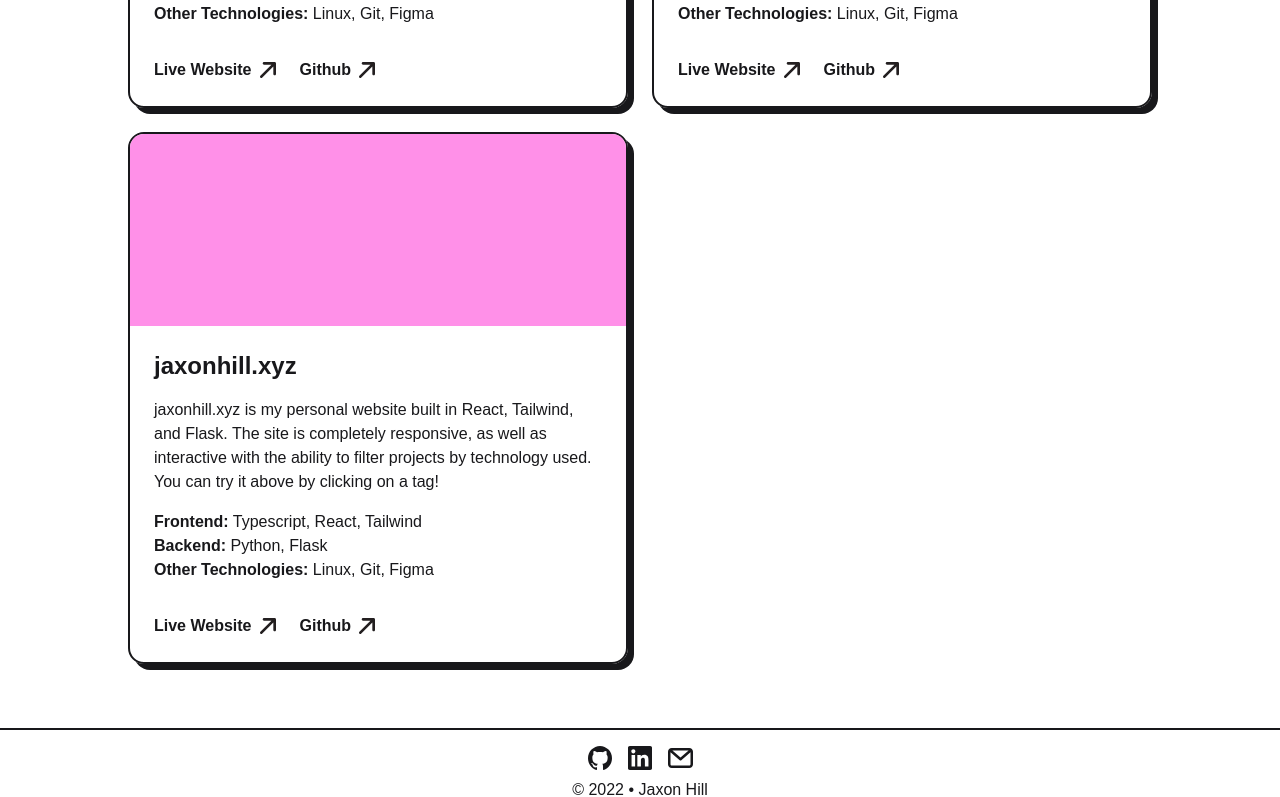
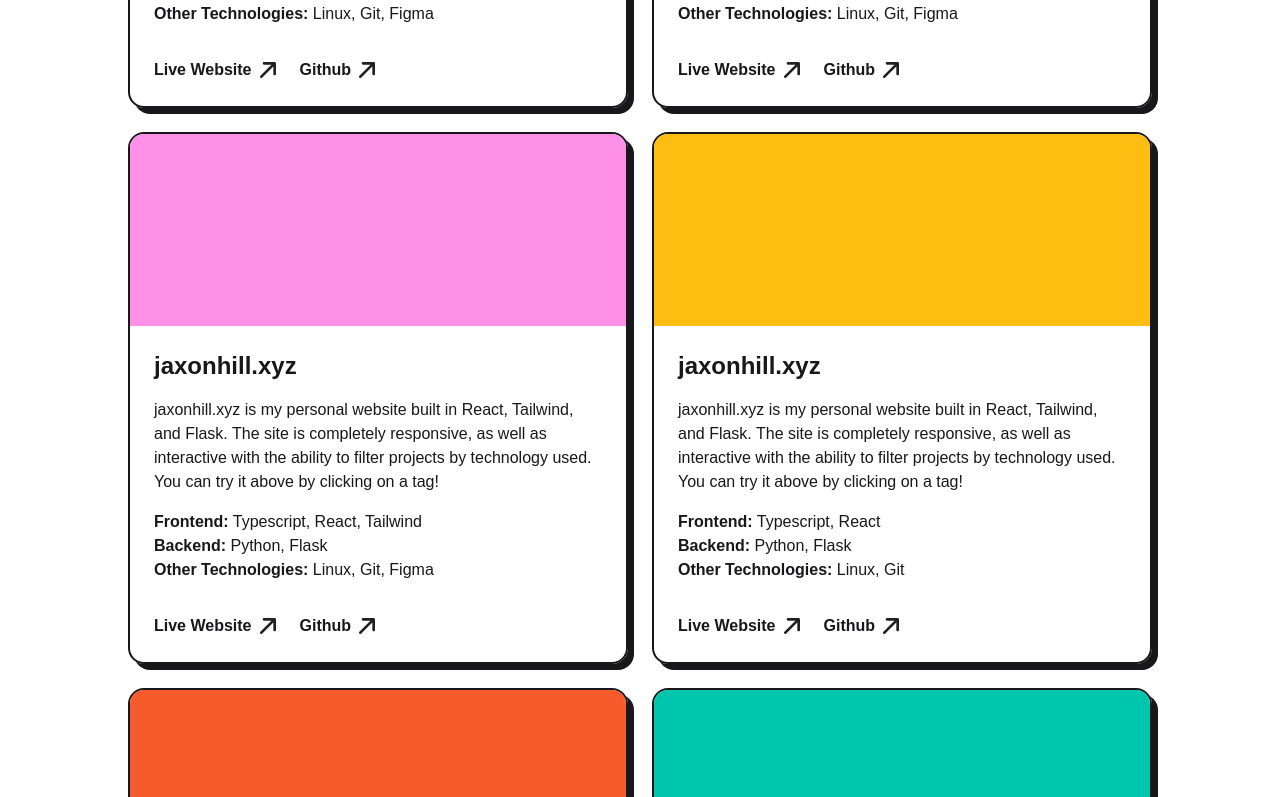
Before and after one commit to jaxonhill/personal-website, a React (Create React App) app in the folder website/: page / in a window 1280 px wide. Shown: the part 1604-2401 px from the top of the page. Built offline with nearby package versions, Linux system fonts and the light colour scheme; the HTML template or start-up script is replaced by a standard one.

Commit message:
Refactor filtering and add fading animations

```diff
--- a/website/package.json
+++ b/website/package.json
@@ -6,6 +6,7 @@
     "@testing-library/jest-dom": "^5.16.5",
     "@testing-library/react": "^13.4.0",
     "@testing-library/user-event": "^13.5.0",
+    "framer-motion": "^7.6.17",
     "react": "^18.2.0",
     "react-dom": "^18.2.0",
     "react-scripts": "5.0.1",
--- a/website/src/App.js
+++ b/website/src/App.js
@@ -4,10 +4,16 @@ import HeadingSection from "./components/HeadingSection";
 import ProjectSection from "./components/ProjectSection";
 import SkillsSection from "./components/SkillsSection";
 import Footer from "./components/Footer";
+import { motion } from "framer-motion"
 
 function App() {
   return (
-    <div className="font-montserrat text-zinc-900 font-medium box-border">
+    <motion.div
+      initial={{ opacity: 0 }}
+      animate={{ opacity: 1 }}
+      transition={{ duration: 1 }}
+      className="font-montserrat text-zinc-900 font-medium box-border"
+    >
       <Navbar />
       <div className="px-4 md:px-16 lg:px-32 2xl:px-48">
         <HeadingSection />
@@ -15,7 +21,7 @@ function App() {
         <ProjectSection />
       </div>
       <Footer />
-    </div>
+    </motion.div>
   );
 }
 
--- a/website/src/components/Navbar.js
+++ b/website/src/components/Navbar.js
@@ -1,24 +1,8 @@
 import React, { useState, useEffect } from 'react'
 
 const Navbar = () => {
-    // const [windowSize, setWindowSize] = useState(0);
-
-    // useEffect(() => {
-
-    //     const changeSize = () => {
-    //         setWindowSize(window.innerWidth);
-    //     }
-
-    //     // On initial render, add an event listener for the window size
-    //     window.addEventListener('resize', changeSize);
-
-    //     // Clean up function to remove this
-    //     return () => window.removeEventListener('resize', changeSize);
-
-    // }, [])
-
     return (
-        <nav className="flex items-center justify-between mb-16 border-b-2 border-b-zinc-900 pl-4 md:px-16 lg:px-32 2xl:px-48">
+        <nav className="sticky bg-white top-0 flex items-center justify-between mb-16 border-b-2 border-b-zinc-900 pl-4 md:px-16 lg:px-32 2xl:px-48">
             <p className="text-3xl py-2 md:pl-0 lg:py-4">
                 <span className="font-extrabold">JAXONHILL</span>
                 .xyz
@@ -27,23 +11,16 @@ const Navbar = () => {
             <div className="self-stretch flex">
                 <ul className="flex list-none">
                     <li>
-                        <a href="">
+                        <a id="skills" href="">
                             <button className="h-full px-4 lg:px-8 border-l-2 border-zinc-900">Skills</button>
                         </a>
                     </li>
-                    <li className="">
-                        <a className="" href="">
+                    <li>
+                        <a id="projects" href="">
                             <button className="h-full px-4 text-white lg:px-8 bg-zinc-900 ">Projects</button>
                         </a>
                     </li>
                 </ul>
-                {/* <button className="bg-zinc-900 self-stretch flex items-center pl-4 pr-3">
-                    <svg width="33" height="28" viewBox="0 0 42 36" fill="none" xmlns="http://www.w3.org/2000/svg">
-                        <path d="M0.428467 2.57143C0.428467 1.15128 1.57975 0 2.9999 0H38.9999C40.4201 0 41.5713 1.15128 41.5713 2.57143C41.5713 3.99158 40.4201 5.14286 38.9999 5.14286H2.9999C1.57975 5.14286 0.428467 3.99158 0.428467 2.57143Z" fill="#FFFFFF" />
-                        <path d="M0.428467 33.4284C0.428467 32.0082 1.57975 30.8569 2.9999 30.8569H38.9999C40.4201 30.8569 41.5713 32.0082 41.5713 33.4284C41.5713 34.8486 40.4201 35.9998 38.9999 35.9998H2.9999C1.57975 35.9998 0.428467 34.8486 0.428467 33.4284Z" fill="#FFFFFF" />
-                        <path d="M18.4286 15.4287C17.0084 15.4287 15.8572 16.5799 15.8572 18.0001C15.8572 19.4203 17.0084 20.5716 18.4286 20.5716H39C40.4202 20.5716 41.5715 19.4203 41.5715 18.0001C41.5715 16.5799 40.4202 15.4287 39 15.4287H18.4286Z" fill="#FFFFFF" />
-                    </svg>
-                </button> */}
             </div>
         </nav>
     )
--- a/website/src/components/ProjectCard.js
+++ b/website/src/components/ProjectCard.js
@@ -1,8 +1,17 @@
 import React from 'react'
+import { motion, AnimatePresence } from "framer-motion"
 
 const ProjectCard = ({ project }) => {
     return (
-        <div className="flex flex-col border-2 rounded-2xl shadow-neubrutalism-large border-zinc-900 overflow-hidden">
+
+        <motion.div key={project.id}
+            layout
+            initial={{ opacity: 0 }}
+            animate={{ opacity: 1 }}
+            exit={{ opacity: 0 }}
+            transition={{ duration: 0.5 }}
+            className="flex flex-col border-2 rounded-2xl shadow-neubrutalism-large border-zinc-900 overflow-hidden"
+        >
             <div className={`w-full ${project.image} h-48`}></div>
             <div className="p-6">
                 <p className="mb-4 font-extrabold text-2xl">{project.name}</p>
@@ -29,7 +38,7 @@ const ProjectCard = ({ project }) => {
                     </a>
                 </div>
             </div>
-        </div>
+        </motion.div>
     )
 }
 
--- a/website/src/components/ProjectSection.js
+++ b/website/src/components/ProjectSection.js
@@ -1,6 +1,7 @@
-import React, { useState } from 'react'
+import React, { useState, useEffect } from 'react'
 import ProjectTags from "./ProjectTags"
 import ProjectCard from "./ProjectCard"
+import { motion, AnimatePresence, AnimateSharedLayout } from "framer-motion";
 
 const projects = [
     {
@@ -45,6 +46,48 @@ const projects = [
         "liveSiteLink": "#",
         "githubLink": "#",
     },
+    {
+        "id": 4,
+        "name": "jaxonhill.xyz",
+        "info": "jaxonhill.xyz is my personal website built in React, Tailwind, \
+                 and Flask. The site is completely responsive, as well as interactive with \
+                 the ability to filter projects by technology used. You can try it above by \
+                 clicking on a tag!",
+        "image": "bg-gold",
+        "frontendTech": ["Typescript", "React"],
+        "backendTech": ["Python", "Flask"],
+        "otherTech": ["Linux", "Git"],
+        "liveSiteLink": "#",
+        "githubLink": "#",
+    },
+    {
+        "id": 5,
+        "name": "jaxonhill.xyz",
+        "info": "jaxonhill.xyz is my personal website built in React, Tailwind, \
+                 and Flask. The site is completely responsive, as well as interactive with \
+                 the ability to filter projects by technology used. You can try it above by \
+                 clicking on a tag!",
+        "image": "bg-bright-orange",
+        "frontendTech": ["None"],
+        "backendTech": ["Python"],
+        "otherTech": ["Git"],
+        "liveSiteLink": "#",
+        "githubLink": "#",
+    },
+    {
+        "id": 6,
+        "name": "jaxonhill.xyz",
+        "info": "jaxonhill.xyz is my personal website built in React, Tailwind, \
+                 and Flask. The site is completely responsive, as well as interactive with \
+                 the ability to filter projects by technology used. You can try it above by \
+                 clicking on a tag!",
+        "image": "bg-cyan",
+        "frontendTech": ["Tailwind"],
+        "backendTech": ["Python"],
+        "otherTech": ["Figma"],
+        "liveSiteLink": "#",
+        "githubLink": "#",
+    },
 ]
 
 const tags = [
@@ -61,6 +104,7 @@ const tags = [
 
 const ProjectSection = () => {
     const [selectedTags, setSelectedTags] = useState([]);
+    const [filteredProjects, setFilteredProjects] = useState([]);
 
     const handleSelect = (tagName) => {
         // First check if the selected tag is All, because then you remove all others
@@ -78,14 +122,9 @@ const ProjectSection = () => {
         }
     }
 
-    console.log(selectedTags);
-
-    return (
-        <section className="mb-16">
-            <h1 className="font-extrabold text-4xl mb-3">Projects</h1>
-            <ProjectTags tags={tags} handleSelect={handleSelect} selectedTags={selectedTags} />
-            <div className="grid gap-6 grid-cols-project-cols">
-                {projects.filter((project) => {
+    // Filter the projects every time the tags change
+    useEffect(() => {
+        let newProj = projects.filter((project) => {
             // If the selectedTags are empty, implying "All", then we just return every project
             if (selectedTags.length === 0) {
                 return true;
@@ -100,12 +139,26 @@ const ProjectSection = () => {
                 // This includes this project in the filtered copy
                 return isTagsThereArr.every(isTagThere => isTagThere === true);
             }
-                    // Map through the filtered array and display the projects that are left after filtering
-                }).map((project) => {
+        })
+
+        setFilteredProjects(newProj);
+
+    }, [selectedTags]);
+
+    console.log(selectedTags);
+
+    return (
+        <section className="mb-16">
+            <h1 className="font-extrabold text-4xl mb-3">Projects</h1>
+            <ProjectTags tags={tags} handleSelect={handleSelect} selectedTags={selectedTags} />
+            <div className="grid gap-6 grid-cols-project-cols">
+                <AnimatePresence>
+                    {filteredProjects.map((project) => {
                         return (
                             <ProjectCard key={project.id} project={project} />
                         )
                     })}
+                </AnimatePresence>
             </div>
         </section>
     )
```
Also changed, not shown: 1 other file (tests, documents, lock files or other folders). Lines whose indentation alone changed are shown as unchanged.
